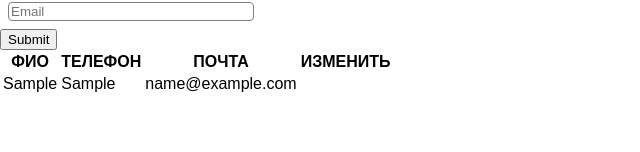
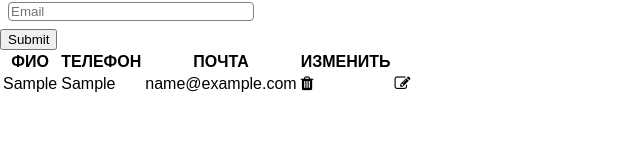
Before and after one commit to aliceaaaa/users-form-test, a React (Create React App) app: page / in a window 1280 px wide. Both pictures are taken after typing "Sample", "Sample", "name@example.com" into the empty fields and a click on the input "Submit". Shown: the part 148-300 px from the top of the page, without its empty margins (0-640 px from the left). Built offline with nearby package versions, Linux system fonts and the light colour scheme.

Commit message:
Refactor

```diff
--- a/package.json
+++ b/package.json
@@ -4,6 +4,7 @@
   "private": true,
   "dependencies": {
     "classnames": "^2.2.6",
+    "font-awesome": "^4.7.0",
     "react": "^16.4.1",
     "react-dom": "^16.4.1",
     "react-jss": "^8.6.1",
--- a/src/Row.js
+++ b/src/Row.js
@@ -1,4 +1,5 @@
 import React, { Component } from "react";
+import "font-awesome/css/font-awesome.min.css";
 
 class Row extends Component {
   render() {
@@ -9,16 +10,22 @@ class Row extends Component {
         <td>{this.props.data.phone}</td>
 
         <td>{this.props.data.email}</td>
-        <td
+        <td>
+          <i
+            className="fa fa-trash"
             onClick={() => {
               this.props.deleteRow(this.props.row);
             }}
           />
-        <td
+        </td>
+        <td>
+          <i
+            className="fa fa-edit"
             onClick={() => {
               this.props.editRow(this.props.row);
             }}
           />
+        </td>
       </tr>
     );
   }
--- a/src/TestForm.js
+++ b/src/TestForm.js
@@ -34,9 +34,7 @@ class TestForm extends Component {
       const i = Number(this.rows.value);
       this.setState(
         {
-          [this.state.fullName[i]]: this.inputFullName.value,
-          [this.state.phone[i]]: this.inputPhone.value,
-          [this.state.email[i]]: this.inputEmail.value,
+          [e.target.name]: e.target.value,
           submitInput: "Submit"
         },
         this.clearInputs(),
@@ -45,7 +43,7 @@ class TestForm extends Component {
     }
   };
 
-  clearInputs() {
+  clearInputs = () => {
     this.setState({
       [this.inputFullName.value]: "",
       [this.inputPhone.value]: "",
@@ -54,18 +52,20 @@ class TestForm extends Component {
       [this.state.phone]: "",
       [this.state.email]: ""
     });
-  }
+  };
 
-  deleteRow(row) {
-    const i = this.state.users.indexOf(row);
+  deleteRow = row => {
+    const { users } = this.state;
+    const i = users.indexOf(row);
     this.setState({
       users: this.state.users.slice(0, i)
     });
     this.clearInputs();
-  }
+  };
 
-  editRow(row) {
-    var i = this.state.users.indexOf(row);
+  editRow = row => {
+    const { users } = this.state;
+    var i = users.indexOf(row);
     this.setState({
       [this.inputFullName.value]: this.state.users[i].fullName,
       [this.state.fullName]: this.state.users[i].fullName,
@@ -77,7 +77,7 @@ class TestForm extends Component {
       [this.state.input]: "Edit"
     });
     this.forceUpdate();
-  }
+  };
 
   render() {
     return (
@@ -88,6 +88,7 @@ class TestForm extends Component {
             <div>ФИО</div>
             <Input
               type="text"
+              name="fullName"
               ref={ref => (this.inputFullName = ref)}
               onChange={e => this.setState({ fullName: e.target.value })}
               value={this.state.fullName}
@@ -98,6 +99,7 @@ class TestForm extends Component {
             <div>Телефон</div>
             <Input
               type="text"
+              name="phone"
               ref={ref => (this.inputPhone = ref)}
               onChange={e => this.setState({ phone: e.target.value })}
               value={this.state.phone}
@@ -108,6 +110,7 @@ class TestForm extends Component {
             <div>Почта</div>
             <Input
               type="email"
+              name="email"
               ref={ref => (this.inputEmail = ref)}
               onChange={e => this.setState({ email: e.target.value })}
               value={this.state.email}
```
Also changed, not shown: 1 other file (tests, documents, lock files or other folders). Lines whose indentation alone changed are shown as unchanged.
